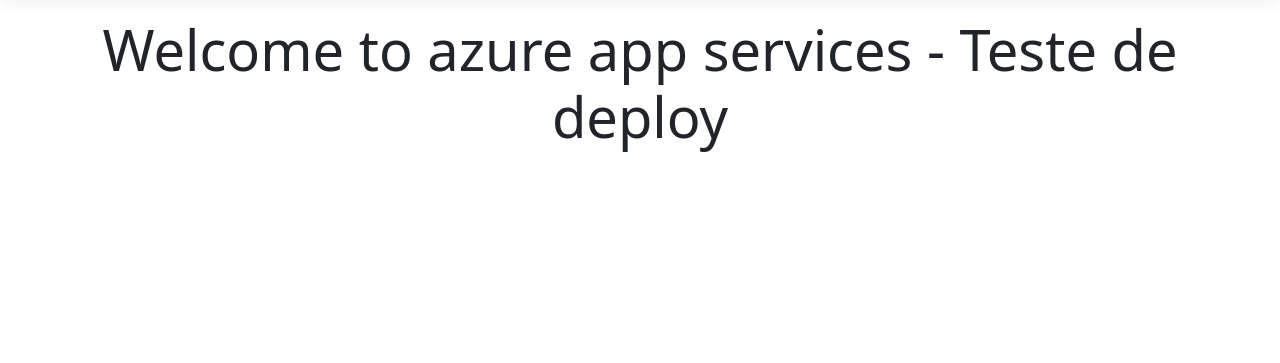
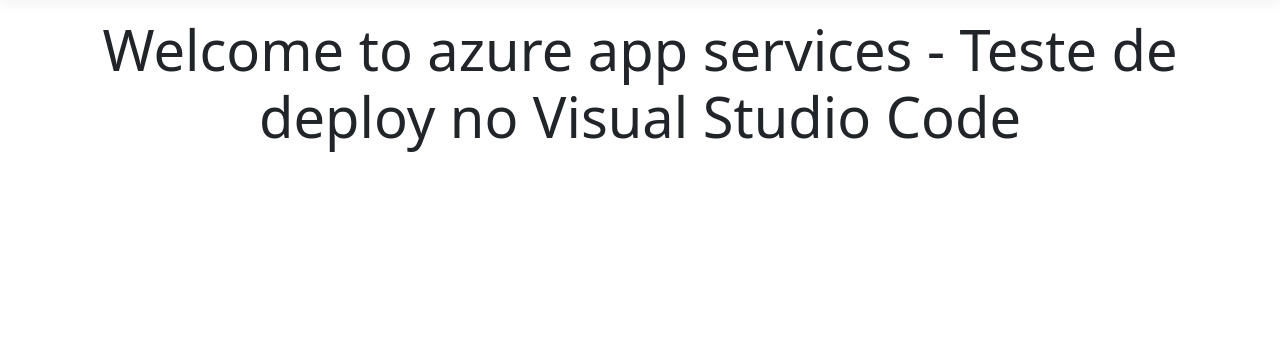
Before and after one commit to viniciusbernardo22/CICD_WebAppDeploy, an ASP.NET Core app: page / in a window 1280 px wide. Shown: the part 57-420 px from the top of the page. Run offline with ASP.NET Core 8, Linux system fonts and the light colour scheme; style sheets or scripts are compiled from the project's sources.

Commit message:
feat: mudança e teste de redeploy

```diff
--- a/Pages/Index.cshtml
+++ b/Pages/Index.cshtml
@@ -5,6 +5,6 @@
 }
 
 <div class="text-center">
-    <h1 class="display-4">Welcome to azure app services - Teste de deploy</h1>
+    <h1 class="display-4">Welcome to azure app services - Teste de deploy no Visual Studio Code</h1>
 
 </div>
```
